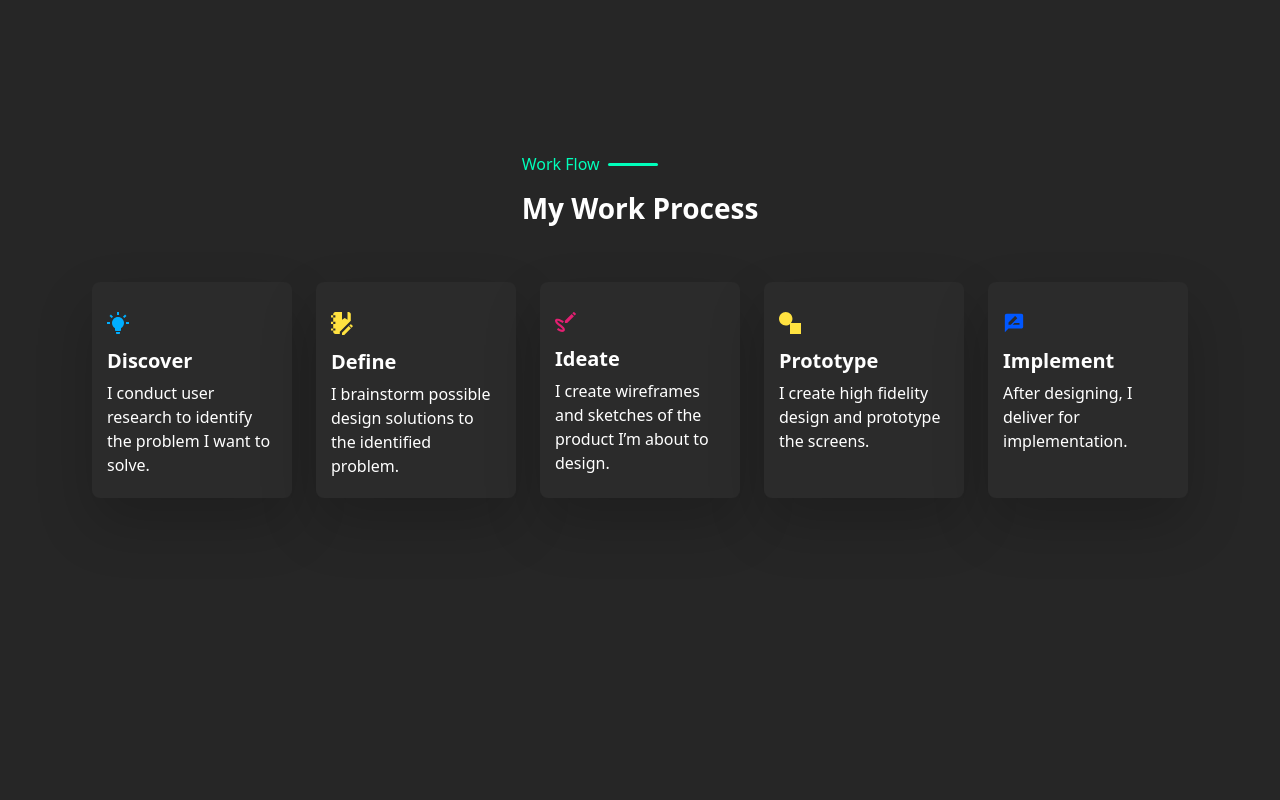
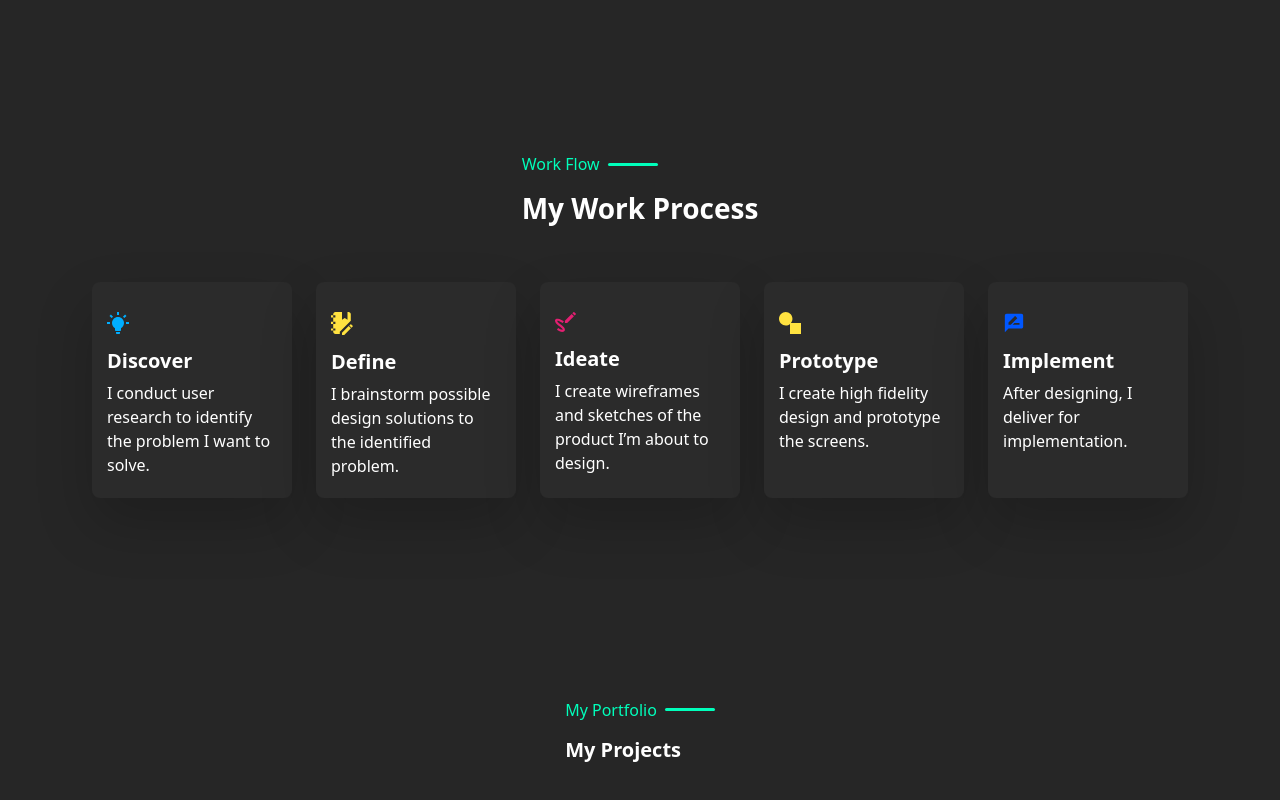
Before and after one commit to Mehdi-Zandian/Mehdi-Zandian, a React (Create React App) app: page / in a window 1280 px wide. Shown: the part 1393-2193 px from the top of the page. Before the commit the page ends 2091 px from the top, so only its background shows below. Built offline with nearby package versions, Linux system fonts and the light colour scheme.

Commit message:
workflow update

```diff
--- a/src/components/Portfolio/AboutMe/AboutMe.scss
+++ b/src/components/Portfolio/AboutMe/AboutMe.scss
@@ -76,6 +76,7 @@
     transition: all 0.5s;
 
     &:hover {
+      z-index: 2;
       transform: translateY(-8px);
       background: linear-gradient(
         0deg,
@@ -83,7 +84,7 @@
         rgba(0, 166, 122, 1) 38%,
         rgba(0, 255, 187, 1) 100%
       );
-      box-shadow: 0 1.1rem 3rem #0fb;
+      box-shadow: 0 0.7rem 3rem #0fb;
     }
 
     h5 {
--- a/src/components/Portfolio/AboutMe/WorkFlow.js
+++ b/src/components/Portfolio/AboutMe/WorkFlow.js
@@ -1,6 +1,7 @@
 import React from "react";
 // animation
 import Zoom from "react-reveal/Zoom";
+import Fade from "react-reveal/Fade";
 // UI
 import idea from "../../../assets/workflowIcons/work-idea.svg";
 import sketch from "../../../assets/workflowIcons/work-sketch.svg";
--- /dev/null
+++ b/src/components/Portfolio/MyProjects/MyProject.scss
@@ -0,0 +1,15 @@
+.myProj {
+  margin-bottom: 200px;
+
+  .myProj__header {
+    color: #0fb;
+
+    span {
+      border-radius: 5px;
+      display: block;
+      width: 50px;
+      height: 3px;
+      background-color: #0fb;
+    }
+  }
+}
--- a/src/components/Portfolio/MyProjects/MyProjects.js
+++ b/src/components/Portfolio/MyProjects/MyProjects.js
@@ -1,9 +1,18 @@
+// UI
+import "./MyProject.scss";
+
 function MyProjects() {
-    return (
-        <div className="myProj container">
-
+  return (
+    <div className="myProj container d-flex justify-content-center">
+      <div>
+        <div className="myProj__header justify-content-center d-flex align-items-center">
+          My Portfolio
+          <span className="ms-2"></span>
         </div>
-    )
+        <h5 className="mt-3 fw-bold">My Projects</h5>
+      </div>
+    </div>
+  );
 }
 
-export default MyProjects
+export default MyProjects;
```
